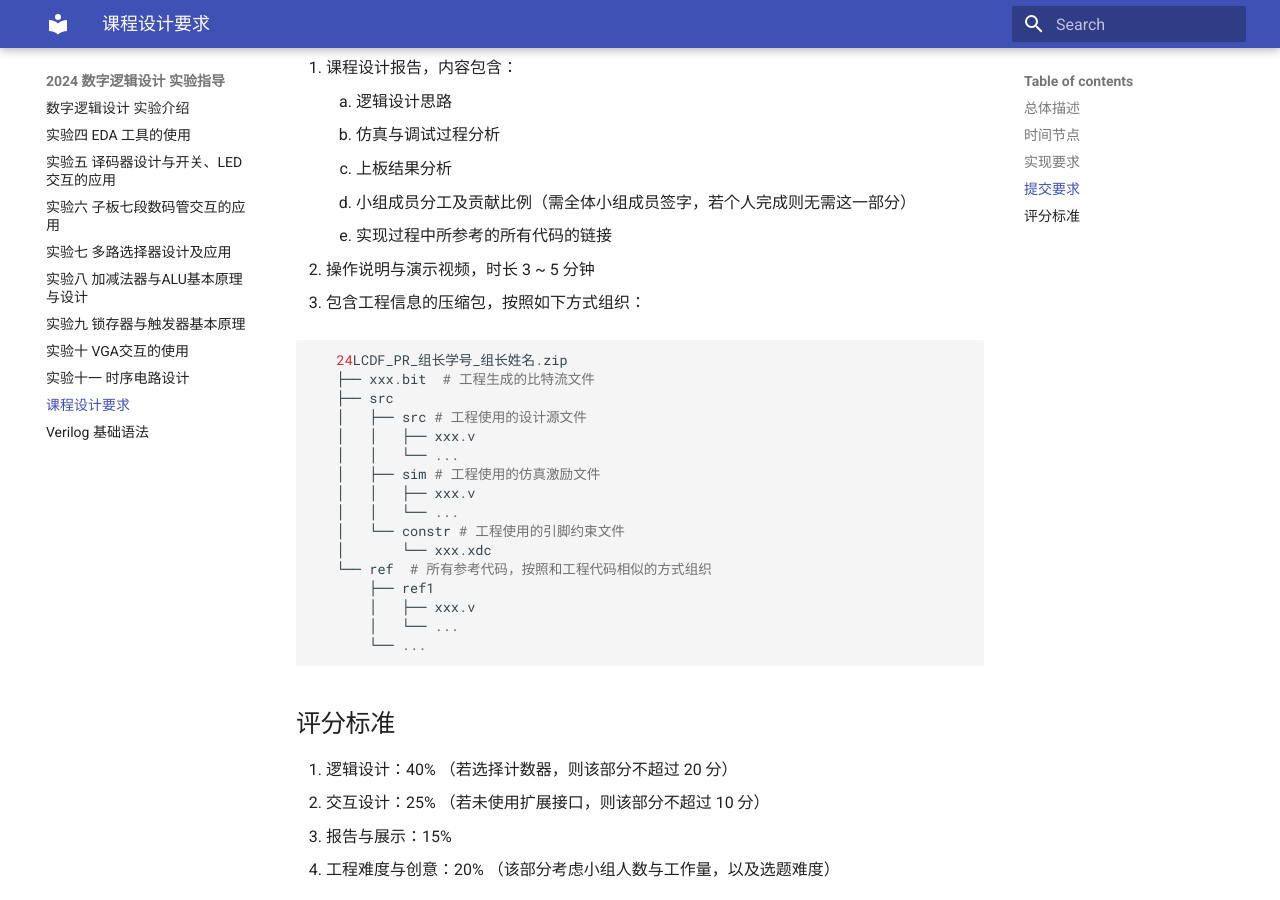
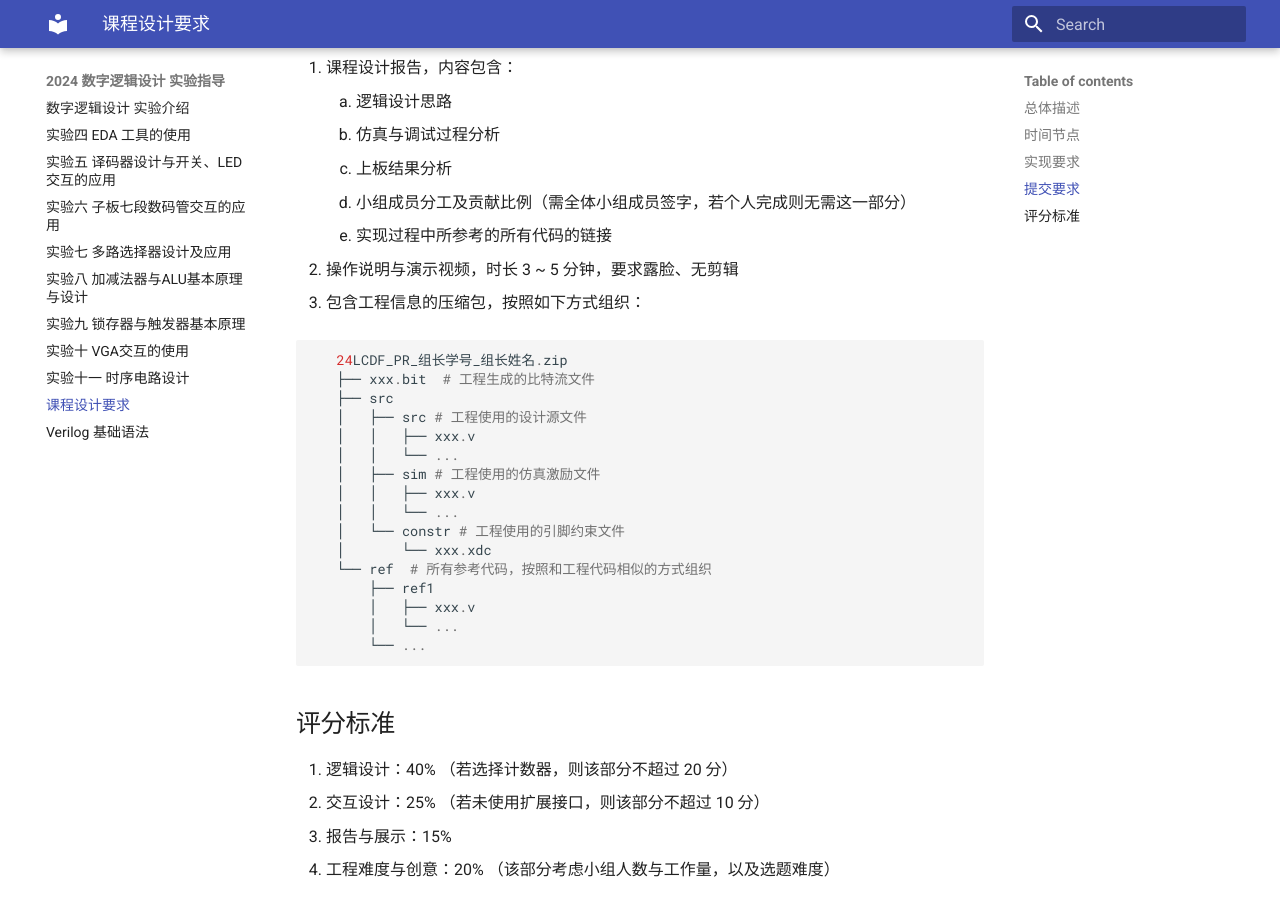
Before and after one commit to huxibu-alkyimyia/huxibu-alkyimyia.github.io, an MkDocs documentation site: the page built from docs/proj.md, in a window 1280 px wide and 900 px high, scrolled down 1037 px. Built offline with MkDocs 1.6.1 and Material for MkDocs 9.7.7, drawn with Linux system fonts in a browser that asks for light colours.

Commit message:
Update proj.md

```diff
--- a/docs/proj.md
+++ b/docs/proj.md
@@ -39,7 +39,7 @@
       4. 小组成员分工及贡献比例（需全体小组成员签字，若个人完成则无需这一部分）
       5. 实现过程中所参考的所有代码的链接
 
-2. 操作说明与演示视频，时长 3 ~ 5 分钟
+2. 操作说明与演示视频，时长 3 ~ 5 分钟，要求露脸、无剪辑
 
 3. 包含工程信息的压缩包，按照如下方式组织：
 
```
